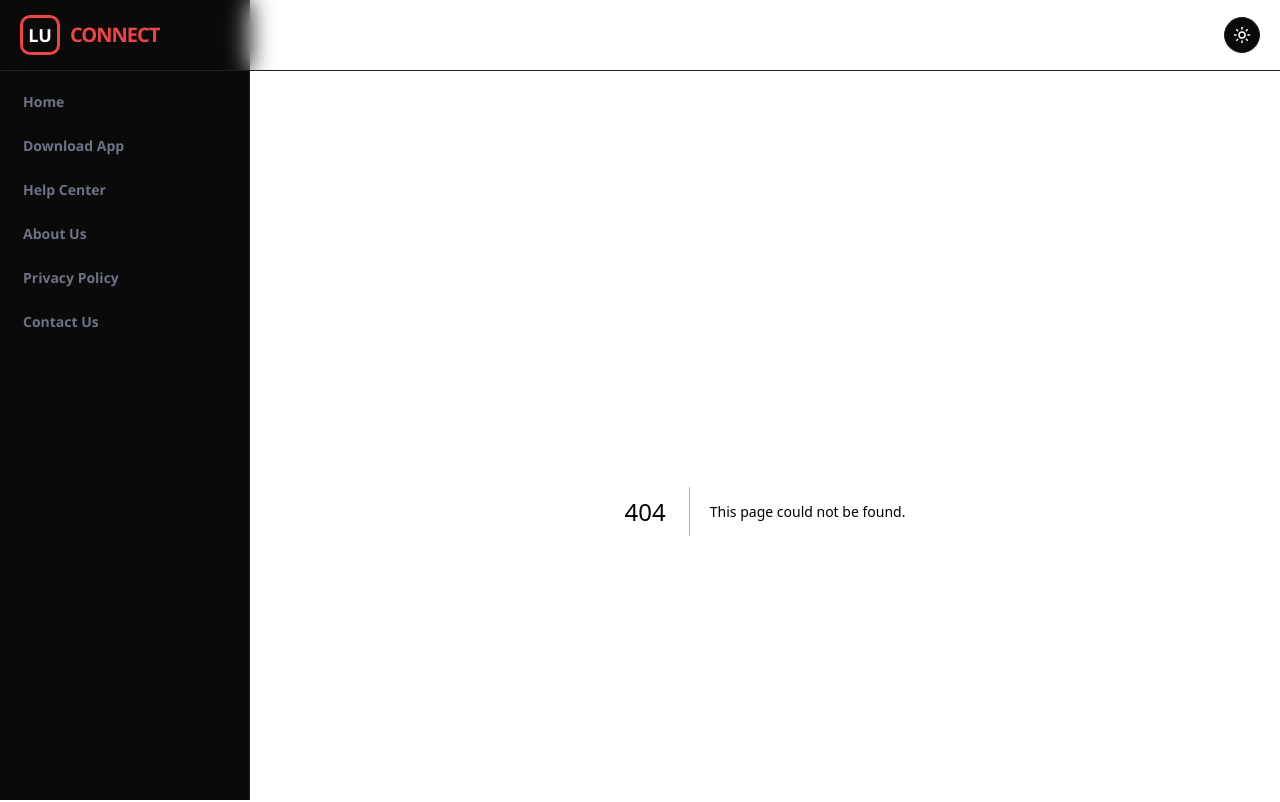
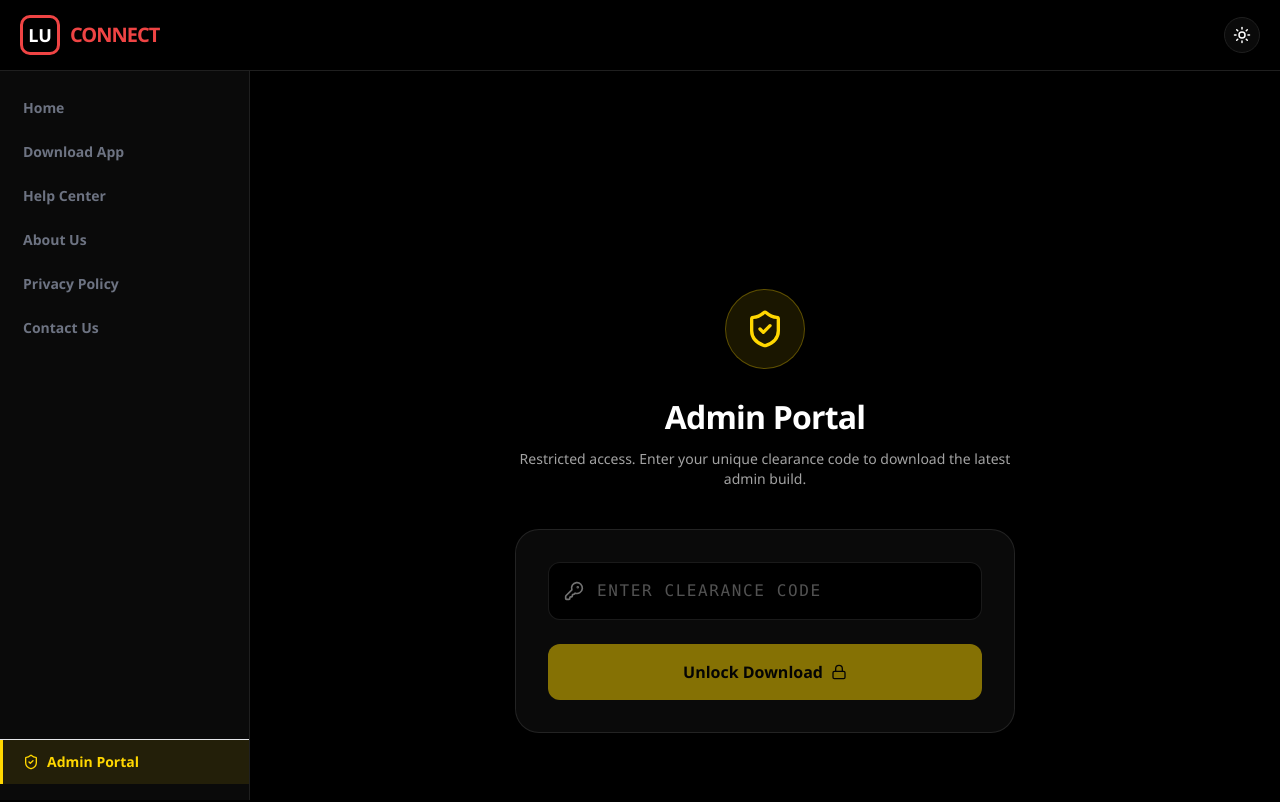
Before and after one commit to InfinitSAM99/lu-connect-website, a Next.js app: page /admin-download in a window 1280 px wide. Before the commit this address had no page. Shown: the top 802 px of the page. Built offline with nearby package versions, Linux system fonts and the light colour scheme; no server answers.

Commit message:
feat: add secure admin download portal with unique code auth and GitHub release fetch

```diff
--- /dev/null
+++ b/app/admin-download/page.tsx
@@ -0,0 +1,168 @@
+"use client";
+
+import { useState, useEffect } from "react";
+import { ShieldCheck, Download, Lock, AlertCircle, KeyRound } from "lucide-react";
+import { createClient } from "@supabase/supabase-js";
+
+// These pull from your .env.local automatically
+const supabaseUrl = process.env.NEXT_PUBLIC_SUPABASE_URL || "";
+const supabaseAnonKey = process.env.NEXT_PUBLIC_SUPABASE_ANON_KEY || "";
+const supabase = createClient(supabaseUrl, supabaseAnonKey);
+
+// We hardcode the admin repo here, while using the student repo from constants elsewhere
+const ADMIN_GITHUB_REPO = "InfinitSAM99/lu-connect-admin-";
+
+export default function AdminDownload() {
+  const [code, setCode] = useState("");
+  const [isAuthorized, setIsAuthorized] = useState(false);
+  const [loading, setLoading] = useState(false);
+  const [error, setError] = useState("");
+
+  const [release, setRelease] = useState({
+    tag: "Fetching latest admin release...",
+    url: "#",
+    size: "Calculating...",
+    name: "LU-Connect-Admin.apk"
+  });
+
+  // Fetch the latest release from the Admin Repo
+  useEffect(() => {
+    if (!isAuthorized) return;
+
+    async function fetchLatest() {
+      try {
+        const res = await fetch(`https://api.github.com/repos/${ADMIN_GITHUB_REPO}/releases/latest`);
+        if (!res.ok) throw new Error("API limit or no release");
+        const data = await res.json();
+        const apk = data.assets.find((a: any) => a.name.endsWith(".apk"));
+
+        if (apk) {
+          setRelease({
+            tag: `Latest: ${data.tag_name}`,
+            url: apk.browser_download_url,
+            size: `${(apk.size / (1024 * 1024)).toFixed(1)} MB`,
+            name: apk.name
+          });
+        }
+      } catch (err) {
+        setRelease((prev) => ({ ...prev, tag: "Latest Release (Fallback)" }));
+      }
+    }
+    fetchLatest();
+  }, [isAuthorized]);
+
+  const verifyCode = async (e: React.FormEvent) => {
+    e.preventDefault();
+    if (!code.trim()) return;
+
+    setLoading(true);
+    setError("");
+
+    try {
+      // 1. Check if code exists and is not used
+      const { data, error: fetchErr } = await supabase
+        .from("admin_download_codes")
+        .select("*")
+        .eq("code", code.trim())
+        .single();
+
+      if (fetchErr || !data) {
+        throw new Error("Invalid access code.");
+      }
+
+      if (data.is_used) {
+        throw new Error("This code has already been used.");
+      }
+
+      // 2. Mark code as used
+      const { error: updateErr } = await supabase
+        .from("admin_download_codes")
+        .update({ is_used: true })
+        .eq("code", code.trim());
+
+      if (updateErr) throw new Error("Failed to validate code. Try again.");
+
+      // 3. Grant access
+      setIsAuthorized(true);
+    } catch (err: any) {
+      setError(err.message || "Something went wrong.");
+    } finally {
+      setLoading(false);
+    }
+  };
+
+  return (
+    <div className="min-h-screen bg-black flex flex-col items-center justify-center p-6 text-white font-sans selection:bg-luGold/30">
+
+      <div className="w-full max-w-[500px]">
+        {/* Header */}
+        <div className="text-center mb-10">
+          <div className="inline-flex items-center justify-center w-20 h-20 rounded-full bg-luGold/10 border border-luGold/30 mb-6">
+            <ShieldCheck className="w-10 h-10 text-luGold" />
+          </div>
+          <h1 className="text-[32px] font-black tracking-tight mb-2">Admin Portal</h1>
+          <p className="text-neutral-400 text-sm">Restricted access. Enter your unique clearance code to download the latest admin build.</p>
+        </div>
+
+        {/* Content Box */}
+        <div className="bg-[#0a0a0a] border border-white/10 rounded-3xl p-8 shadow-[0_20px_50px_rgba(0,0,0,0.5)]">
+
+          {!isAuthorized ? (
+            <form onSubmit={verifyCode} className="flex flex-col gap-4">
+              <div className="relative">
+                <div className="absolute inset-y-0 left-0 pl-4 flex items-center pointer-events-none">
+                  <KeyRound className="h-5 w-5 text-neutral-500" />
+                </div>
+                <input
+                  type="text"
+                  value={code}
+                  onChange={(e) => setCode(e.target.value.toUpperCase())}
+                  placeholder="ENTER CLEARANCE CODE"
+                  className="w-full bg-black border border-white/10 rounded-xl py-4 pl-12 pr-4 text-white placeholder-neutral-600 focus:outline-none focus:border-luGold/50 focus:ring-1 focus:ring-luGold/50 transition-all font-mono tracking-widest"
+                  disabled={loading}
+                />
+              </div>
+
+              {error && (
+                <div className="flex items-center gap-2 text-luRed bg-luRed/10 p-3 rounded-lg text-sm border border-luRed/20">
+                  <AlertCircle className="w-4 h-4 shrink-0" />
+                  <p>{error}</p>
+                </div>
+              )}
+
+              <button
+                type="submit"
+                disabled={loading || !code}
+                className="mt-2 w-full flex items-center justify-center gap-2 bg-luGold text-black py-4 rounded-xl font-bold text-[16px] transition-all hover:bg-[#e6c200] hover:-translate-y-0.5 disabled:opacity-50 disabled:hover:translate-y-0"
+              >
+                {loading ? "Verifying..." : "Unlock Download"}
+                {!loading && <Lock className="w-4 h-4" />}
+              </button>
+            </form>
+          ) : (
+            <div className="flex flex-col items-center animate-in fade-in zoom-in duration-500">
+              <div className="bg-luGold/10 text-luGold border border-luGold/30 px-4 py-2 rounded-full font-bold text-xs mb-6 uppercase tracking-wider">
+                {release.tag}
+              </div>
+
+              <h2 className="text-white text-[22px] mb-1 font-bold">LU Connect Admin</h2>
+              <p className="text-neutral-400 text-sm mb-8">Authorized Personnel Only</p>
+
+              <a
+                href={release.url}
+                className="flex items-center justify-center gap-2 w-full bg-luRed hover:bg-[#dc2626] text-white py-4 rounded-xl text-[18px] font-bold transition-all hover:-translate-y-1 hover:shadow-[0_10px_25px_rgba(239,68,68,0.4)]"
+              >
+                <Download className="w-5 h-5" />
+                Download Admin APK
+              </a>
+              <div className="mt-4 text-[13px] text-neutral-500 font-mono">
+                {release.size} • {release.name}
+              </div>
+            </div>
+          )}
+
+        </div>
+      </div>
+    </div>
+  );
+}
--- a/components/Sidebar.tsx
+++ b/components/Sidebar.tsx
@@ -3,7 +3,7 @@ import Link from "next/link";
 import { usePathname } from "next/navigation";
 import { useState, useEffect } from "react";
 import { useTheme } from "next-themes";
-import { Sun, Moon, X } from "lucide-react";
+import { Sun, Moon, X, ShieldCheck } from "lucide-react";
 
 export default function Sidebar() {
   const pathname = usePathname();
@@ -62,10 +62,12 @@ export default function Sidebar() {
 
       {/* Sidebar / Drawer */}
       <div
-        className={`fixed top-0 left-0 w-[220px] md:w-[250px] h-screen bg-surface border-r border-border pt-20 z-[90] transition-transform duration-300 ease-[cubic-bezier(0.16,1,0.3,1)] md:translate-x-0 ${
+        className={`fixed top-[70px] left-0 w-[220px] md:w-[250px] h-[calc(100vh-70px)] bg-surface border-r border-border z-[90] transition-transform duration-300 ease-[cubic-bezier(0.16,1,0.3,1)] md:translate-x-0 ${
           isOpen ? 'translate-x-0' : '-translate-x-full'
-        }`}
+        } flex flex-col`}
       >
+        {/* Scrollable Links Area */}
+        <div className="flex-1 overflow-y-auto py-4">
           {links.map((link, i) => {
             const isActive = pathname === link.href;
             return (
@@ -85,6 +87,23 @@ export default function Sidebar() {
             );
           })}
         </div>
+
+        {/* Fixed Admin Portal Link at Bottom */}
+        <div className="border-t border-border/50 pb-4 shrink-0">
+          <Link
+            href="/admin-download"
+            onClick={() => setIsOpen(false)}
+            className={`flex items-center gap-2 py-3 px-5 text-sm font-semibold border-l-[3px] transition-all duration-300 ${
+              pathname === "/admin-download"
+                ? 'text-luGold bg-luGold/10 border-luGold'
+                : 'text-neutral-500 border-transparent hover:text-luGold hover:bg-luGold/10 hover:border-luGold'
+            }`}
+          >
+            <ShieldCheck size={16} className={pathname === "/admin-download" ? "text-luGold" : "text-neutral-500"} />
+            Admin Portal
+          </Link>
+        </div>
+      </div>
     </>
   );
 }
```
Lines whose indentation alone changed are shown as unchanged.
